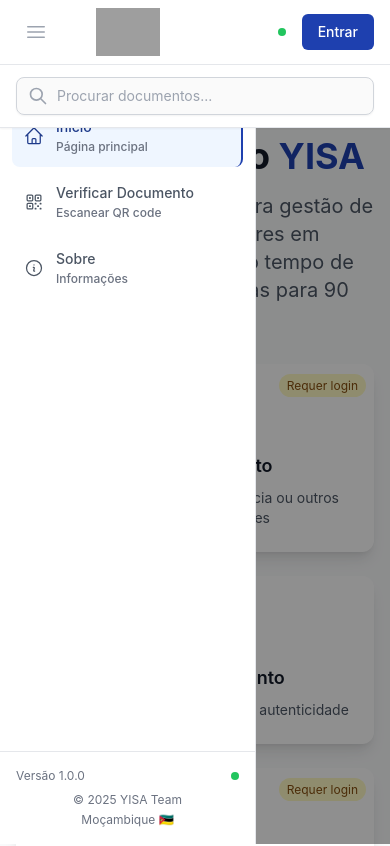
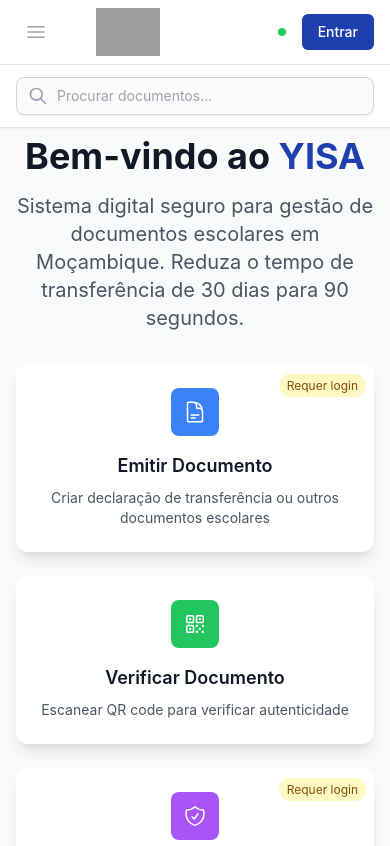
Before and after one commit to Domingos-Jr17/source_jam_2025_yisa, a React (Vite) app in the folder yisa/: page / in a window 390 px wide. Shown: the top 846 px of the page. Built offline with nearby package versions, Linux system fonts and the light colour scheme; grey boxes are pictures that could not be loaded.

Commit message:
feat(ui): make sidebar responsive with separate mobile and desktop layouts
- Update AppLayout to start sidebar closed on mobile and open on desktop
- Refactor Navigation component with mobile overlay and fixed desktop sidebar
- Update manifest.json icons to use yisa.ico instead of vite.svg

```diff
--- a/yisa/src/App.tsx
+++ b/yisa/src/App.tsx
@@ -39,8 +39,8 @@
 
 const AppLayout: React.FC<AppLayoutProps> = ({ children }) => {
   const { isLoading } = useAuth()
-  // Start with sidebar open on desktop by default
-  const [sidebarOpen, setSidebarOpen] = useState(true)
+  // Responsive sidebar state: closed on mobile, open on desktop
+  const [sidebarOpen, setSidebarOpen] = useState(false)
 
   if (isLoading) {
     return <LoadingScreen />
@@ -51,22 +51,45 @@
       {/* Header */}
       <Header onMenuToggle={() => setSidebarOpen(!sidebarOpen)} />
 
-      {/* Mobile Sidebar Overlay */}
-      {sidebarOpen && (
-        <div
-          className="fixed inset-0 z-40 bg-black bg-opacity-25 lg:hidden"
-          onClick={() => setSidebarOpen(false)}
-        />
-      )}
-
-      {/* Navigation Sidebar */}
+      {/* Mobile Layout */}
+      <div className="lg:hidden">
+        <main className="pt-16 min-h-screen">
+          {/* Mobile Navigation Overlay */}
           <Navigation
             isOpen={sidebarOpen}
             onClose={() => setSidebarOpen(false)}
           />
 
-      {/* Main Content */}
-      <main className="lg:ml-64 pt-16 min-h-[calc(100vh-4rem)]">
+          {/* Mobile Main Content */}
+          <div className="container mx-auto px-4 py-6 max-w-7xl">
+            {/* Breadcrumb Navigation */}
+            <Breadcrumb />
+
+            <AnimatePresence mode="wait">
+              <motion.div
+                key={location.pathname}
+                initial={{ opacity: 0, y: 20 }}
+                animate={{ opacity: 1, y: 0 }}
+                exit={{ opacity: 0, y: -20 }}
+                transition={{ duration: 0.3 }}
+              >
+                {children}
+              </motion.div>
+            </AnimatePresence>
+          </div>
+        </main>
+      </div>
+
+      {/* Desktop Layout */}
+      <div className="hidden lg:flex pt-16 min-h-[calc(100vh-4rem)]">
+        {/* Desktop Sidebar */}
+        <Navigation
+          isOpen={true} // Always open on desktop
+          onClose={() => {}} // No-op on desktop
+        />
+
+        {/* Desktop Main Content */}
+        <main className="flex-1">
           <div className="container mx-auto px-4 sm:px-6 lg:px-8 2xl:px-12 py-6 max-w-7xl 2xl:max-w-8xl">
             {/* Breadcrumb Navigation */}
             <Breadcrumb />
@@ -84,6 +107,7 @@
             </AnimatePresence>
           </div>
         </main>
+      </div>
     </div>
   )
 }
--- a/yisa/src/components/Header.tsx
+++ b/yisa/src/components/Header.tsx
@@ -32,7 +32,7 @@
               <Bars3Icon className="h-6 w-6" />
             </button>
 
-            {/* Logo */}
+            {/* Logo - Visible on all devices */}
             <div className="flex items-center ml-2 lg:ml-0">
               <div className="w-32 h-12 flex items-center justify-center mr-3">
                 <img
@@ -41,7 +41,6 @@
                   className="w-full h-full object-contain"
                 />
               </div>
-
             </div>
           </div>
 
--- a/yisa/src/components/Navigation.tsx
+++ b/yisa/src/components/Navigation.tsx
@@ -124,9 +124,11 @@
 
   return (
     <>
-      {/* Mobile overlay */}
+      {/* Mobile Sidebar - Overlay */}
       <AnimatePresence>
         {isOpen && (
+          <>
+            {/* Mobile overlay */}
             <motion.div
               initial={{ opacity: 0 }}
               animate={{ opacity: 1 }}
@@ -135,10 +137,8 @@
               className="fixed inset-0 z-40 bg-black bg-opacity-25 lg:hidden"
               onClick={onClose}
             />
-        )}
-      </AnimatePresence>
 
-      {/* Sidebar */}
+            {/* Mobile Sidebar */}
             <motion.aside
               ref={navigationRef}
               initial={{ x: -300 }}
@@ -146,8 +146,7 @@
               exit={{ x: -300 }}
               transition={{ type: 'spring', damping: 25, stiffness: 200 }}
               className={`
-          fixed top-0 left-0 z-40 w-64 h-screen bg-white border-r border-gray-200
-          lg:translate-x-0 lg:static lg:inset-0 lg:z-auto
+                fixed top-0 left-0 z-50 w-64 h-screen bg-white border-r border-gray-200 lg:hidden
                 ${isOpen ? 'translate-x-0' : '-translate-x-full'}
                 transition-transform duration-300 ease-in-out
               `}
@@ -156,21 +155,11 @@
               aria-hidden={!isOpen}
             >
               <div className="flex flex-col h-full">
-          {/* Header */}
-          <div className="flex items-center justify-between p-4 border-b border-gray-200 lg:hidden">
-            <div className="flex items-center">
-              <div className="w-32 h-12 flex items-center justify-center mr-3">
-                <img
-                  src="/yisa-.ico"
-                  alt="Logo YISA"
-                  className="w-full h-full object-contain"
-                />
-              </div>
-
-            </div>
+                {/* Mobile Header */}
+                <div className="flex items-center justify-end p-4 border-b border-gray-200">
                   <button
                     type="button"
-              className="p-2 rounded-md text-gray-400 hover:text-gray-500 hover:bg-gray-100 lg:hidden"
+                    className="p-2 rounded-md text-gray-400 hover:text-gray-500 hover:bg-gray-100"
                     onClick={onClose}
                     aria-label="Fechar menu"
                   >
@@ -178,12 +167,8 @@
                   </button>
                 </div>
 
-          {/* Navigation */}
-          <nav
-            className="flex-1 px-3 py-6 space-y-1 overflow-y-auto"
-            role="menu"
-            aria-label="Navigation menu"
-          >
+                {/* Navigation Items */}
+                <nav className="flex-1 px-3 py-6 space-y-1 overflow-y-auto">
                   {filteredNavItems.map((item, index) => {
                     const Icon = item.icon
 
@@ -193,9 +178,7 @@
                         to={item.href}
                         onClick={() => {
                           handleNavigationClick(item.name)
-                    if (window.innerWidth < 1024) {
                           onClose()
-                    }
                         }}
                         className={({ isActive }) => `
                           group flex items-center px-3 py-3 text-sm font-medium rounded-lg transition-all duration-200
@@ -232,7 +215,7 @@
                   })}
                 </nav>
 
-          {/* Footer */}
+                {/* Mobile Footer */}
                 <div className="p-4 border-t border-gray-200">
                   <div className="text-xs text-gray-500">
                     <div className="flex items-center justify-between mb-2">
@@ -243,8 +226,71 @@
                       <p>&copy; 2025 YISA Team</p>
                       <p className="mt-1">Moçambique 🇲🇿</p>
                     </div>
+                  </div>
+                </div>
+              </div>
+            </motion.aside>
+          </>
+        )}
+      </AnimatePresence>
 
+      {/* Desktop Sidebar - Always Visible */}
+      <aside className="hidden lg:flex lg:flex-col lg:w-64 lg:h-screen lg:bg-white lg:border-r lg:border-gray-200">
+        {/* Desktop Navigation Items */}
+        <nav className="flex-1 px-3 py-6 space-y-1 overflow-y-auto">
+          {filteredNavItems.map((item, index) => {
+            const Icon = item.icon
 
+            return (
+              <NavLink
+                key={item.name}
+                to={item.href}
+                onClick={() => handleNavigationClick(item.name)}
+                className={({ isActive }) => `
+                  group flex items-center px-3 py-3 text-sm font-medium rounded-lg transition-all duration-200
+                  focus:outline-none focus:ring-2 focus:ring-primary-500 focus:ring-offset-2
+                  ${isActive
+                    ? 'bg-primary-50 text-primary-700 border-r-2 border-primary-600'
+                    : 'text-gray-600 hover:bg-gray-50 hover:text-gray-900'
+                  }
+                `}
+                aria-label={`${item.name} - ${item.description}`}
+                role="menuitem"
+                aria-current={location.pathname === item.href ? 'page' : undefined}
+                data-index={index}
+              >
+                <Icon
+                  className={`
+                    mr-3 h-5 w-5 flex-shrink-0
+                    ${({ isActive }: { isActive: boolean }) => isActive ? 'text-primary-600' : 'text-gray-400 group-hover:text-gray-500'}
+                  `}
+                  aria-hidden="true"
+                />
+                <div className="flex-1">
+                  <div className="font-medium">{item.name}</div>
+                  {item.description && (
+                    <div className="text-xs text-gray-500 mt-0.5">{item.description}</div>
+                  )}
+                </div>
+                {/* Screen reader only status indicator */}
+                {location.pathname === item.href && (
+                  <span className="sr-only">Current page</span>
+                )}
+              </NavLink>
+            )
+          })}
+        </nav>
+
+        {/* Desktop Footer */}
+        <div className="p-4 border-t border-gray-200">
+          <div className="text-xs text-gray-500">
+            <div className="flex items-center justify-between mb-2">
+              <span>Versão 1.0.0</span>
+              <div className="w-2 h-2 bg-green-500 rounded-full"></div>
+            </div>
+            <div className="text-center">
+              <p>&copy; 2025 YISA Team</p>
+              <p className="mt-1">Moçambique 🇲🇿</p>
             </div>
 
             {/* Quick stats (if authenticated) */}
@@ -264,7 +310,7 @@
             )}
           </div>
         </div>
-      </motion.aside>
+      </aside>
     </>
   )
 }
```
Also changed, not shown: yisa/public/manifest.json. Lines whose indentation alone changed are shown as unchanged.
